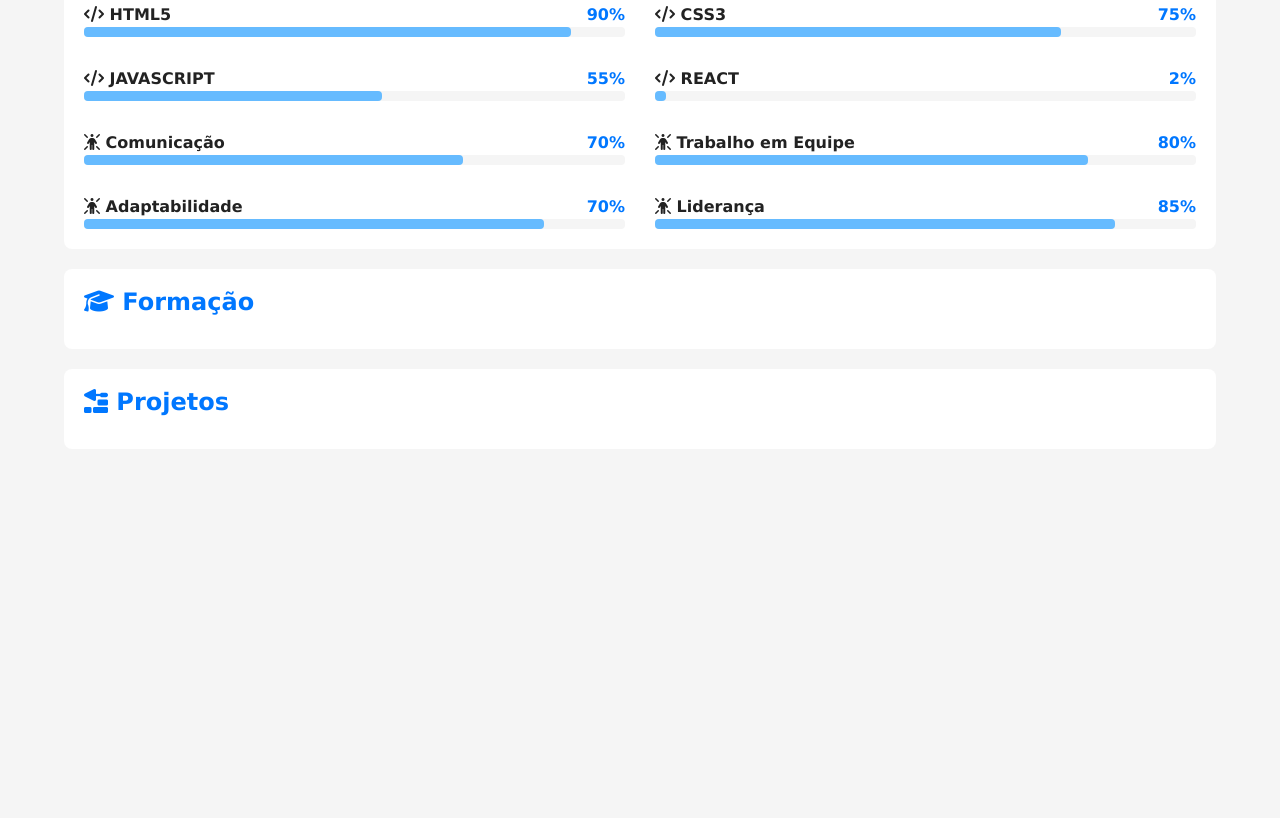
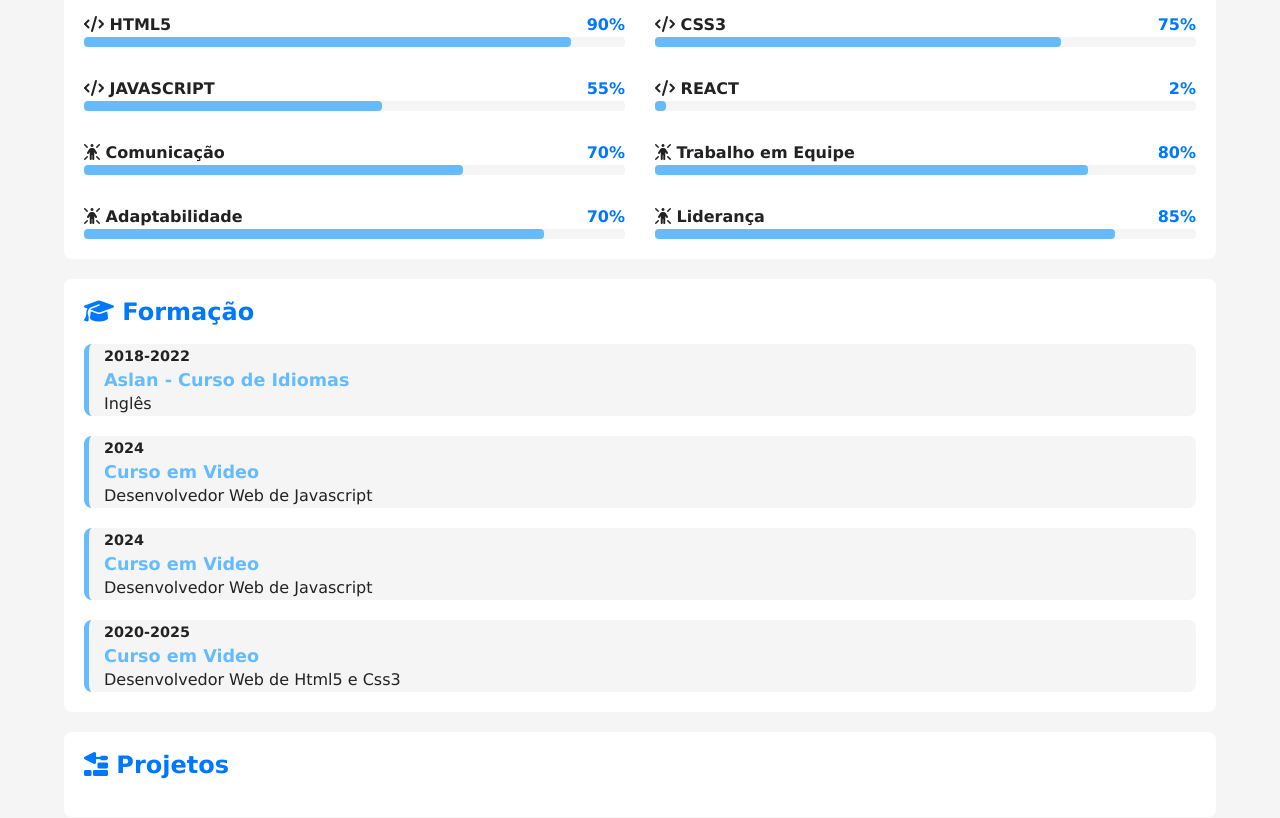
Before and after one commit to cledisoncode/projeto-portfolio, a plain HTML site: page index.html in a window 1280 px wide. Shown: the part 1278-2096 px from the top of the page. Before the commit the page ends 1747 px from the top, so only its background shows below. Drawn offline with Linux system fonts and the light colour scheme.

Commit message:
areas de formacao

```diff
--- a/estilos/style.css
+++ b/estilos/style.css
@@ -118,7 +118,7 @@ article{
 
 article h2{
   color: var(--destaque);
-  margin-bottom: 15px;
+  margin-bottom: 20px;
 }
 
 /* #centralizando video# */
@@ -174,6 +174,36 @@ article h2{
   border-radius: 4px;
 }
 
+#formacao-container{
+  display: flex;
+  flex-direction: column-reverse;
+  gap: 20px;
+}
+
+#formacao-container .curso{
+  background-color: var(--fundo-principal);
+  border-radius: 8px;
+  border-left: 5px solid var(--destaque-inverso);
+  padding-left: 15px;
+  transition: border-width 0.5s, border-color 0.5s;
+}
+
+#formacao-container .curso:hover{
+  border-left-width: 15px;
+  border-color: var(--destaque);
+  cursor: pointer;
+}
+
+#formacao-container .periodo{
+  font-size: 0.9em;
+  font-weight: bolder;
+  color: var(--texto);
+}
+
+#formacao-container .instituicao{
+  font-size: 1.1em;
+  color: var(--destaque-inverso);
+}
 @media screen and (min-width: 768px) {
   #skill-container{
     grid-template-columns: 1fr 1fr;
--- a/index.html
+++ b/index.html
@@ -192,15 +192,43 @@
 
                 </div>
 
-            </article> <!-- fim article#video -->
+            </article> <!-- fim article#skills -->
 
             <article id="formacao">
                 <h2><i class="fa-solid fa-graduation-cap"></i> Formação</h2>
 
-            </article> <!-- fim article#video -->
+                  <div id="formacao-container">
+                    <div class="curso">
+                        <p class="periodo">2020-2025</p>
+                        <h3 class="instituicao">Curso em Video</h3>
+                        <p class="titulacao">Desenvolvedor Web de Html5 e Css3 </p>
+                    </div>
+
+                    <div class="curso">
+                        <p class="periodo">2024</p>
+                        <h3 class="instituicao">Curso em Video</h3>
+                        <p class="titulacao">Desenvolvedor Web de Javascript </p>
+                    </div>
+
+                    <div class="curso">
+                        <p class="periodo">2024</p>
+                        <h3 class="instituicao">Curso em Video</h3>
+                        <p class="titulacao">Desenvolvedor Web de Javascript</p>
+                    </div>
+
+                    <div class="curso">
+                        <p class="periodo">2018-2022</p>
+                        <h3 class="instituicao">Aslan - Curso de Idiomas</h3>
+                        <p class="titulacao">Inglês</p>
+                    </div>
+
+
+            </article> <!-- fim article#formacao -->
 
             <article id="projetos">
                 <h2><i class="fa-solid fa-trowel-bricks"></i> Projetos</h2>
+
+
 
             </article> <!-- fim article#video -->
         </section>
```
